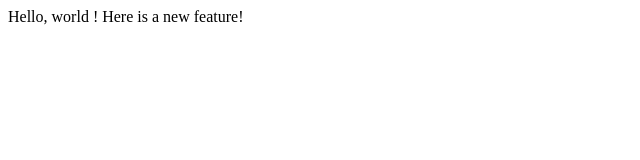
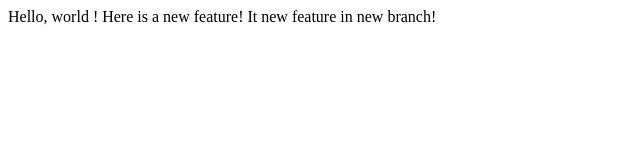
Before and after one commit to Light-breeze/lecture0, a plain HTML site: page index.html in a window 1280 px wide. Shown: the whole page, without its empty margins (0-640 px from the left). Drawn offline with Linux system fonts and the light colour scheme.

Commit message:
New branch content

```diff
--- a/index.html
+++ b/index.html
@@ -5,5 +5,6 @@
 <body>
   Hello, world !
   Here is a new feature!
+  It new feature in new branch!
 </body>
 </html>
```
